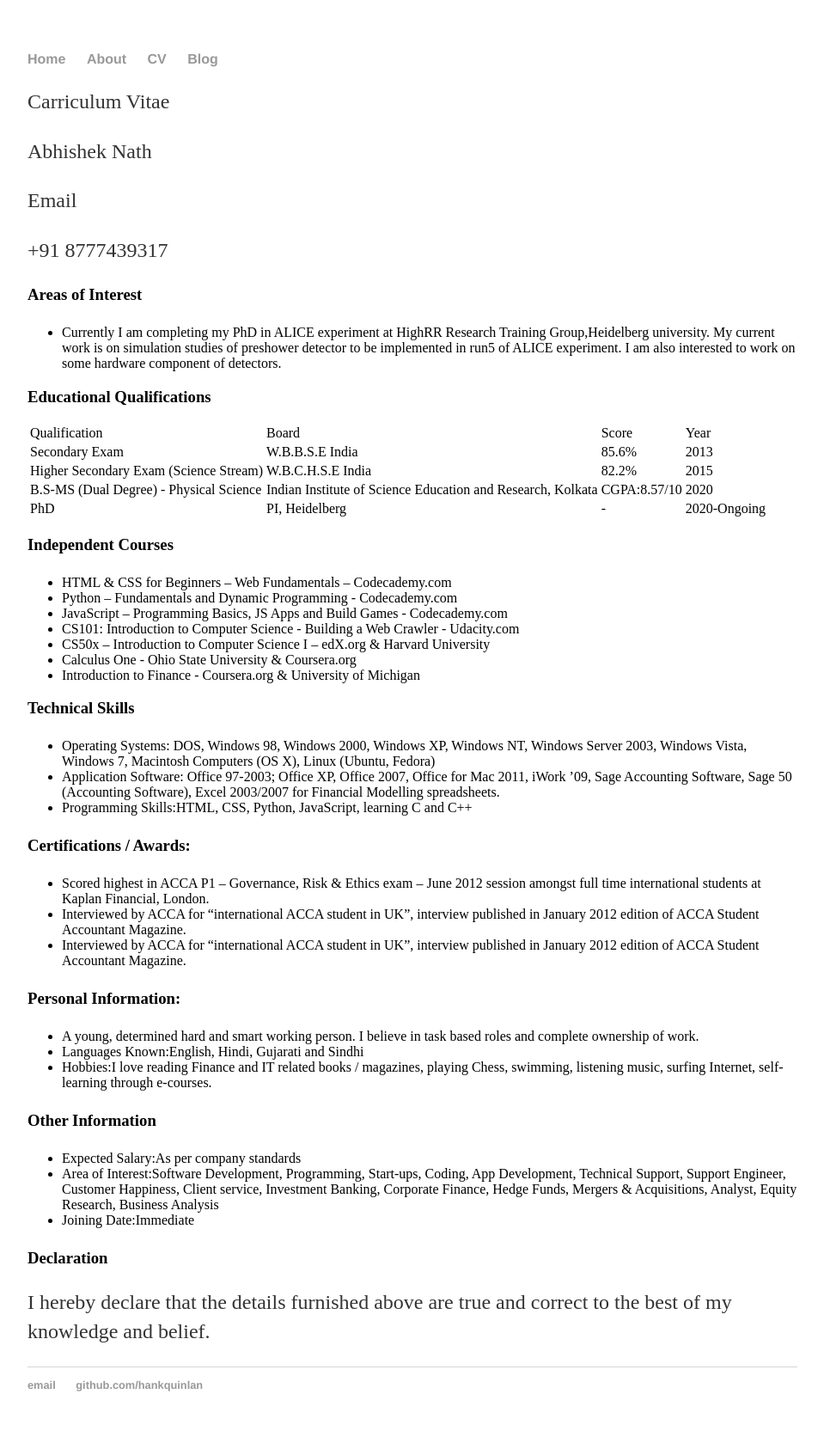
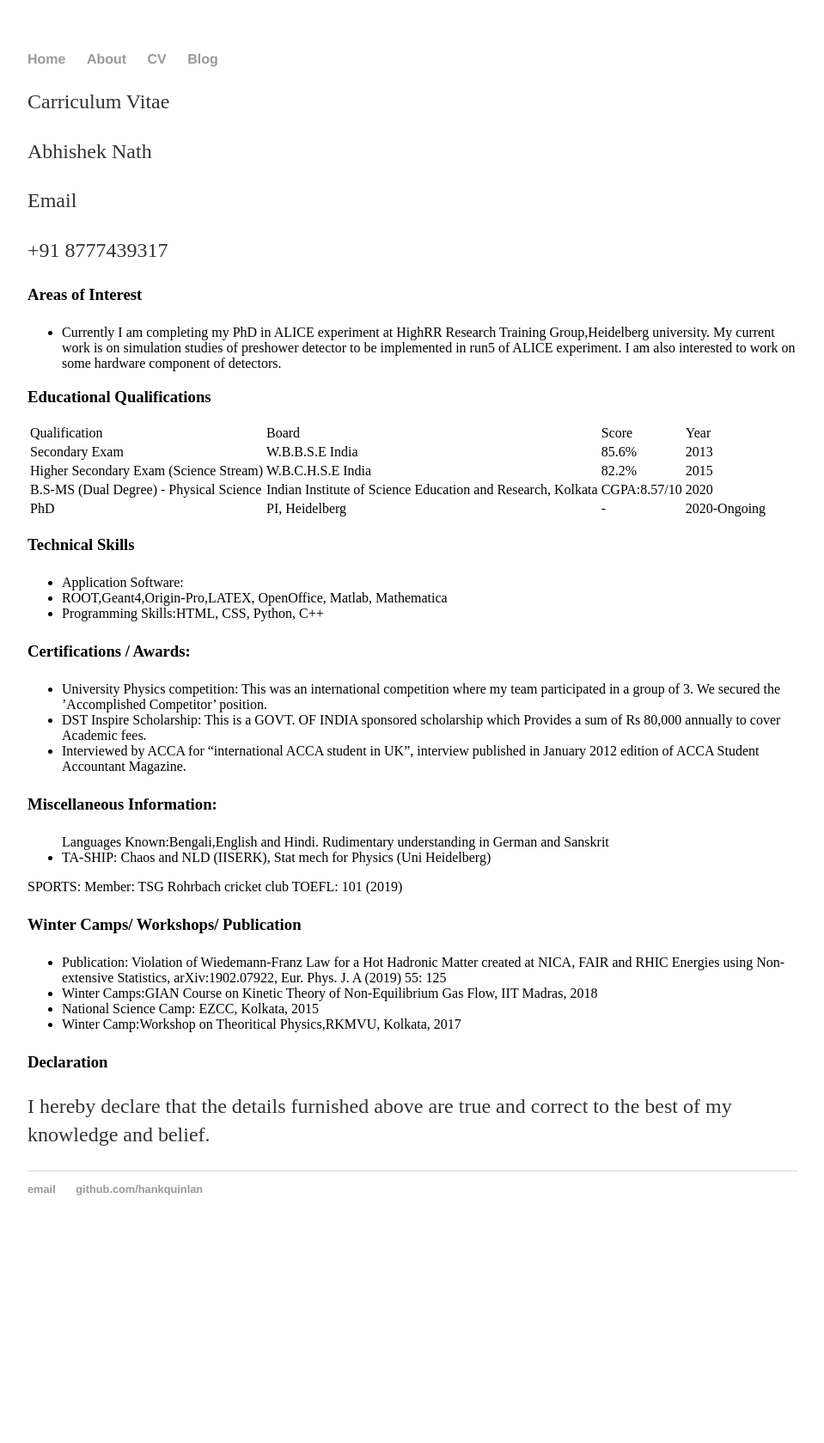
Before and after one commit to an15ms157/abhishek.github.io, a Jekyll site: the page built from cv/index.html, in a window 1280 px wide. Shown: the whole page at 86% size, without its empty margins (160-1119 px from the left). Built offline with Jekyll 4.4.1, drawn with Linux system fonts in a browser that asks for light colours; after the commit the page ends 1451 px from its top, so only the background shows below that.

Commit message:
Update index.html

```diff
--- a/cv/index.html
+++ b/cv/index.html
@@ -55,60 +55,43 @@ title: CV
                     <td>2020-Ongoing</td>
                 </tr>
             </table>
-            <h3>Independent Courses</h3>
-            <p>
-            <ul>
-                <li>
-                <span id="course-name">HTML & CSS for Beginners – Web Fundamentals</span> – Codecademy.com</li>
-                <li>
-                <span id="course-name">Python – Fundamentals and Dynamic Programming </span> - Codecademy.com</li>
-                <li>
-                <span id="course-name">JavaScript – Programming Basics, JS Apps and Build Games </span> - Codecademy.com</li>
-                <li>
-                <span id="course-name">CS101: Introduction to Computer Science - Building a Web Crawler</span> - Udacity.com</li>
-                <li>
-                <span id="course-name">CS50x – Introduction to Computer Science I</span> – edX.org & Harvard University</li>
-                <li>
-                <span id="course-name">Calculus One</span> - Ohio State University & Coursera.org</li>
-                <li>
-                <span id="course-name">Introduction to Finance</span> - Coursera.org & University of Michigan</li>
-            </ul>
             <h3>Technical Skills</h3>
             <p>
             <ul>
                 <li>
-                <span id="course-name">Operating Systems:</span> DOS, Windows 98, Windows 2000, Windows XP, Windows NT, Windows Server 2003, Windows Vista, Windows 7, Macintosh Computers (OS X), Linux (Ubuntu, Fedora)</li>
+                <span id="course-name">Application Software:</span> <li> ROOT,Geant4,Origin-Pro,LATEX, OpenOffice, Matlab, Mathematica</li>
                 <li>
-                <span id="course-name">Application Software:</span> Office 97-2003; Office XP, Office 2007, Office for Mac 2011, iWork ’09, Sage Accounting Software, Sage 50 (Accounting Software), Excel 2003/2007 for Financial Modelling spreadsheets.</li>
-                <li>
-                <span id="course-name">Programming Skills:</span>HTML, CSS, Python, JavaScript, learning C and C++</li></ul>
+                <span id="course-name">Programming Skills:</span>HTML, CSS, Python, C++</li></ul>
             </p>
             <h3>Certifications / Awards:</h3>
             <p>
             <ul>
-                <li>Scored highest in ACCA P1 – Governance, Risk & Ethics exam – June 2012 session amongst full time international students at Kaplan Financial, London.</li>
-                <li>Interviewed by ACCA for “international ACCA student in UK”, interview published in January 2012 edition of ACCA Student Accountant Magazine.</li>
+                <li>University Physics competition: This was an international competition where my team participated
+in a group of 3. We secured the ’Accomplished Competitor’ position.</li>
+                <li>DST Inspire Scholarship: This is a GOVT. OF INDIA sponsored scholarship which Provides a sum of Rs 80,000 annually to cover Academic fees.</li>
                 <li>Interviewed by ACCA for “international ACCA student in UK”, interview published in January 2012 edition of ACCA Student Accountant Magazine.</li></ul>
             </p>
-            <h3>Personal Information:</h3>
+            <h3>Miscellaneous Information:</h3>
+            <p>
+            <ul>
+                <span id="course-name">Languages Known:</span>Bengali,English and Hindi. Rudimentary understanding in German and Sanskrit</li>
+                <li>
+                <span id="course-name">TA-SHIP:</span> Chaos and NLD (IISERK), Stat mech for Physics (Uni Heidelberg) </li> </ul>
+                <span id="course-name">SPORTS:</span> Member: TSG Rohrbach cricket club </li> </ul>
+                <span id="course-name">TOEFL:</span> 101 (2019) </li> </ul>
+            </p>
+            <h3>Winter Camps/ Workshops/ Publication</h3>
             <p>
             <ul>
                 <li>
-                A young, determined hard and smart working person. I believe in task based roles and complete ownership of work.
+                <span id="course-name">Publication:</span> Violation of Wiedemann-Franz Law for a Hot Hadronic Matter created at NICA, FAIR and RHIC
+Energies using Non-extensive Statistics, arXiv:1902.07922, Eur. Phys. J. A (2019) 55: 125 </li>
                 <li>
-                <span id="course-name">Languages Known:</span>English, Hindi, Gujarati and Sindhi</li>
+                <span id="course-name">Winter Camps:</span>GIAN Course on Kinetic Theory of Non-Equilibrium Gas Flow, IIT Madras, 2018</li>
                 <li>
-                <span id="course-name">Hobbies:</span>I love reading Finance and IT related books / magazines, playing Chess, swimming, listening music, surfing Internet, self-learning through e-courses.</li> </ul>
-            </p>
-            <h3>Other Information</h3>
-            <p>
-            <ul>
+                <span id="course-name">National Science Camp:</span> EZCC, Kolkata, 2015</li>
                 <li>
-                <span id="course-name">Expected Salary:</span>As per company standards</li>
-                <li>
-                <span id="course-name">Area of Interest:</span>Software Development, Programming, Start-ups, Coding, App Development, Technical Support, Support Engineer, Customer Happiness, Client service, Investment Banking, Corporate Finance, Hedge Funds, Mergers & Acquisitions, Analyst, Equity Research, Business Analysis</li>
-                <li>
-                <span id="course-name">Joining Date:</span>Immediate</li></ul>
+                <span id="course-name">Winter Camp:</span>Workshop on Theoritical Physics,RKMVU, Kolkata, 2017 </li></ul>
             </p>
             <h3>Declaration</h3>
             <p>
```
